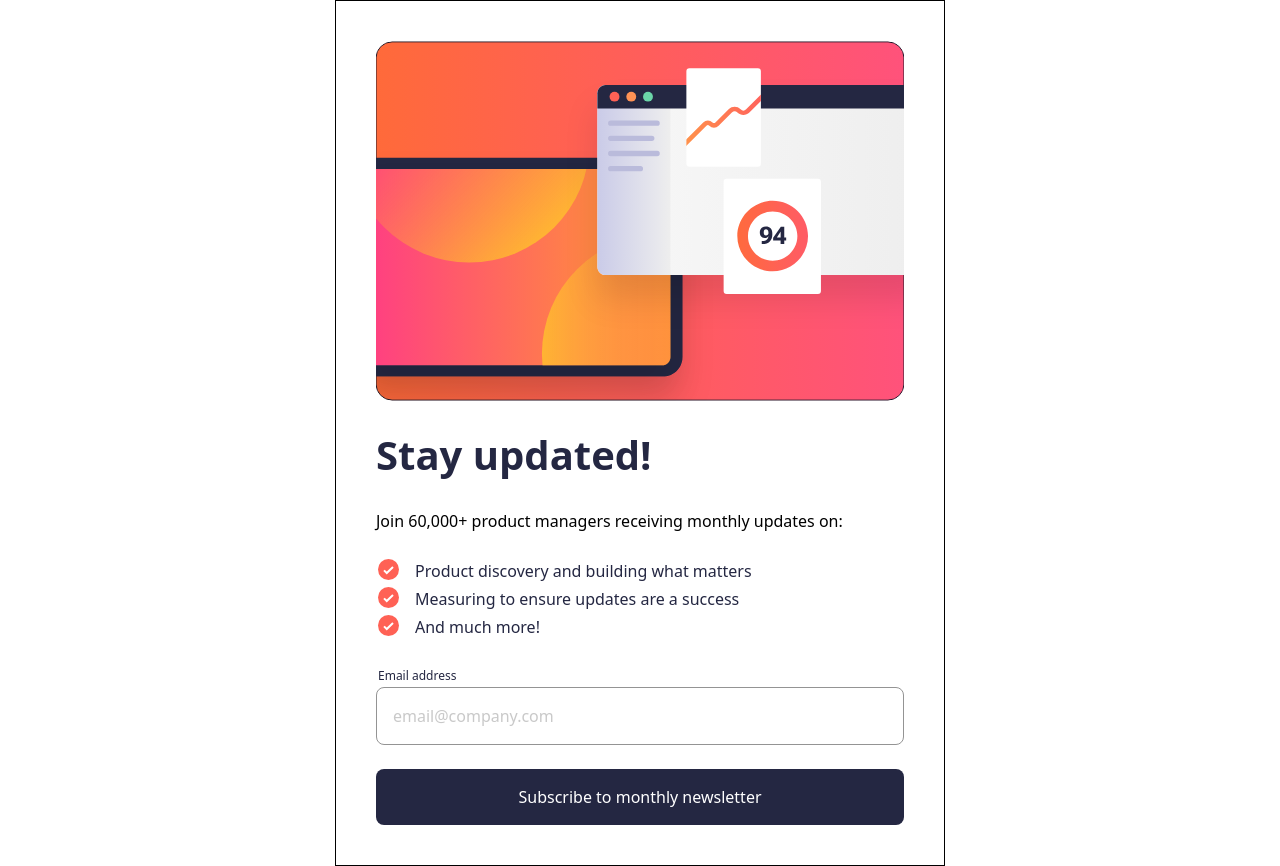
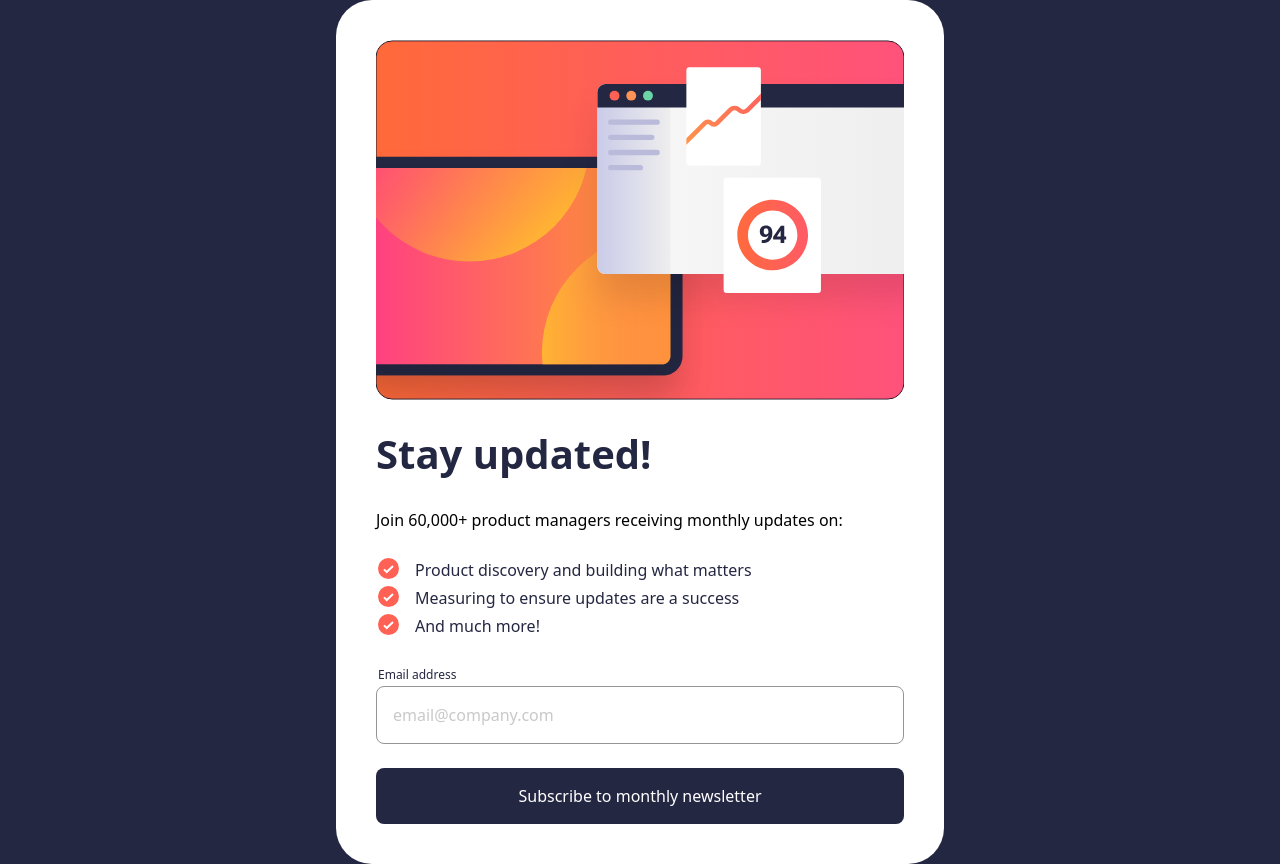
Before and after one commit to NarelaCamara/newsletter-sign-up-with-success-message, a React (Vite) app: page / in a window 1280 px wide. Built offline with nearby package versions, Linux system fonts and the light colour scheme.

Commit message:
feat: change

```diff
--- a/src/App.tsx
+++ b/src/App.tsx
@@ -19,11 +19,11 @@ function App() {
 
   console.log(fakeSend, valid, email);
   return (
-    <>
-      <div className="flex items-start justify-center min-h-screen bg-white">
+    <div className="">
+      <div className="flex items-start justify-center min-h-screen md:bg-[#242742]">
+        <div className="md:border-0 bg-white md:rounded-[36px] max-md:w-[327px]  max-md:h-[100vh]">
           {!fakeSend && (
-          <div className="min-sm:border">
-            <div className=" flex flex-col justify-between pb-10 md:p-0.50 p-10 max-sm:w-[327px]  max-sm:h-[100vh]">
+            <div className=" flex flex-col justify-between pb-10 md:p-0.50 md:p-10  ">
               <div className="">
                 <img
                   src={illustrationSignUpMobile}
@@ -123,10 +123,9 @@ function App() {
                 </p>
               </button>
             </div>
-          </div>
           )}
           {fakeSend && (
-          <div className=" flex flex-col justify-between  w-[327px]   py-10 md:p-0.50">
+            <div className=" flex flex-col justify-between pb-10 md:p-0.50 md:p-10  ">
               <div className="flex flex-col justify-between">
                 {" "}
                 <img src={iconSuccess} alt="icon-success" className="w-16" />
@@ -158,7 +157,8 @@ function App() {
             </div>
           )}
         </div>
-    </>
+      </div>
+    </div>
   );
 }
 
```
Lines whose indentation alone changed are shown as unchanged.
